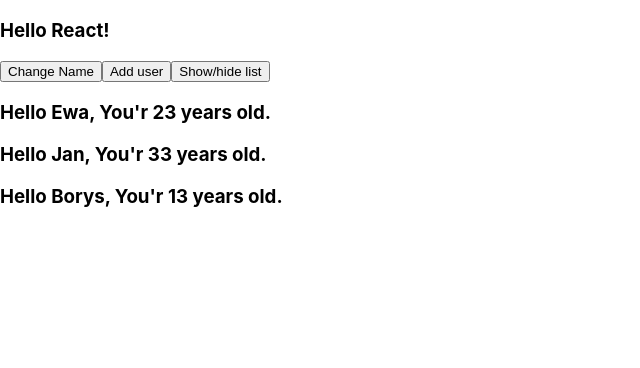
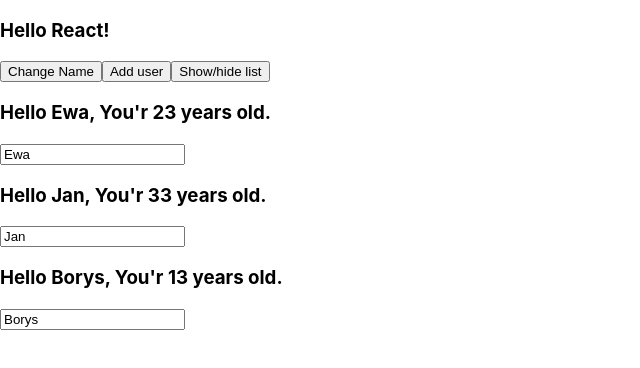
Before and after one commit to norbert-lukaszuk/academind-react, a React (Create React App) app: page / in a window 1280 px wide. Shown: the top 368 px of the page, without its empty margins (0-640 px from the left). Built offline with nearby package versions, Linux system fonts and the light colour scheme.

Commit message:
dynamic editing list with index from map method

```diff
--- a/src/App.js
+++ b/src/App.js
@@ -1,5 +1,5 @@
 import React, { Component } from "react";
-import Person from "./Person";
+import Person from "./components/Person";
 import { v4 as uuid } from "uuid";
 
 export default class App extends Component {
@@ -57,27 +57,22 @@
       };
     });
   };
-  inputNameHandler = (e) => {
+  inputNameHandler = (e, index) => {
     const updatedValue = e.target.value;
-    this.setState((prevState) => {
-      const update = prevState.persons.map((person) => {
-        if (e.target.name === person.id) {
-          console.log(person.name);
-        }
-        return person;
-      });
-    });
+    let persons = [...this.state.persons];
+    persons[index].name = updatedValue;
+    this.setState({ persons: persons });
   };
   render() {
     console.log(this.state);
-    const PersonsList = this.state.persons.map((person) => {
+    const PersonsList = this.state.persons.map((person, index) => {
       return (
         <Person
           key={person.id}
           id={person.id}
           personName={person.name}
           age={person.age}
-          inputNameHandler={this.inputNameHandler}
+          inputNameHandler={(e) => this.inputNameHandler(e, index)}
         />
       );
     });
--- a/src/Person.js
+++ b/src/components/Person.js
@@ -1,11 +1,12 @@
 import React from "react";
 
-const Person = ({ personName, age, children, click }) => {
+const Person = ({ personName, age, children, inputNameHandler }) => {
   return (
     <div>
-      <h3 onClick={click}>
+      <h3>
         Hello {personName}, You'r {age} years old. {children}
       </h3>
+      <input type="text" onChange={inputNameHandler} value={personName} />
     </div>
   );
 };
```
Also changed, not shown: src/components/Person.css (added).
